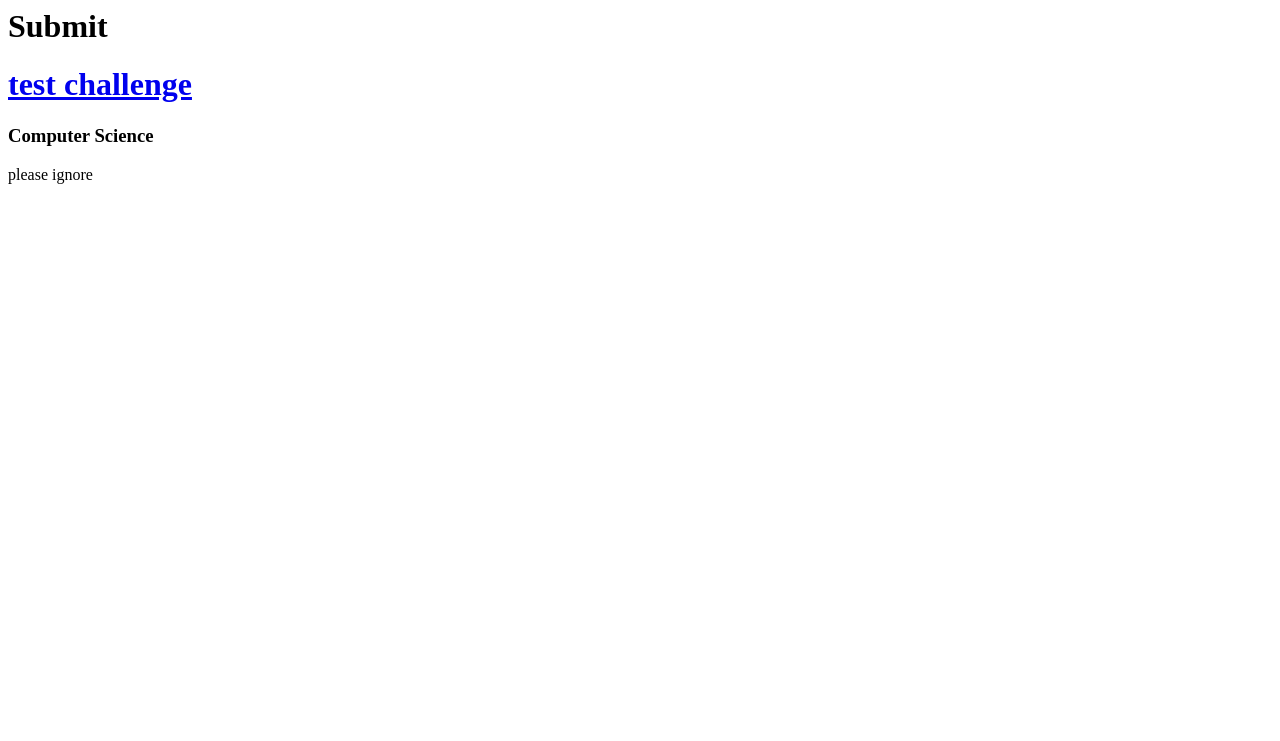
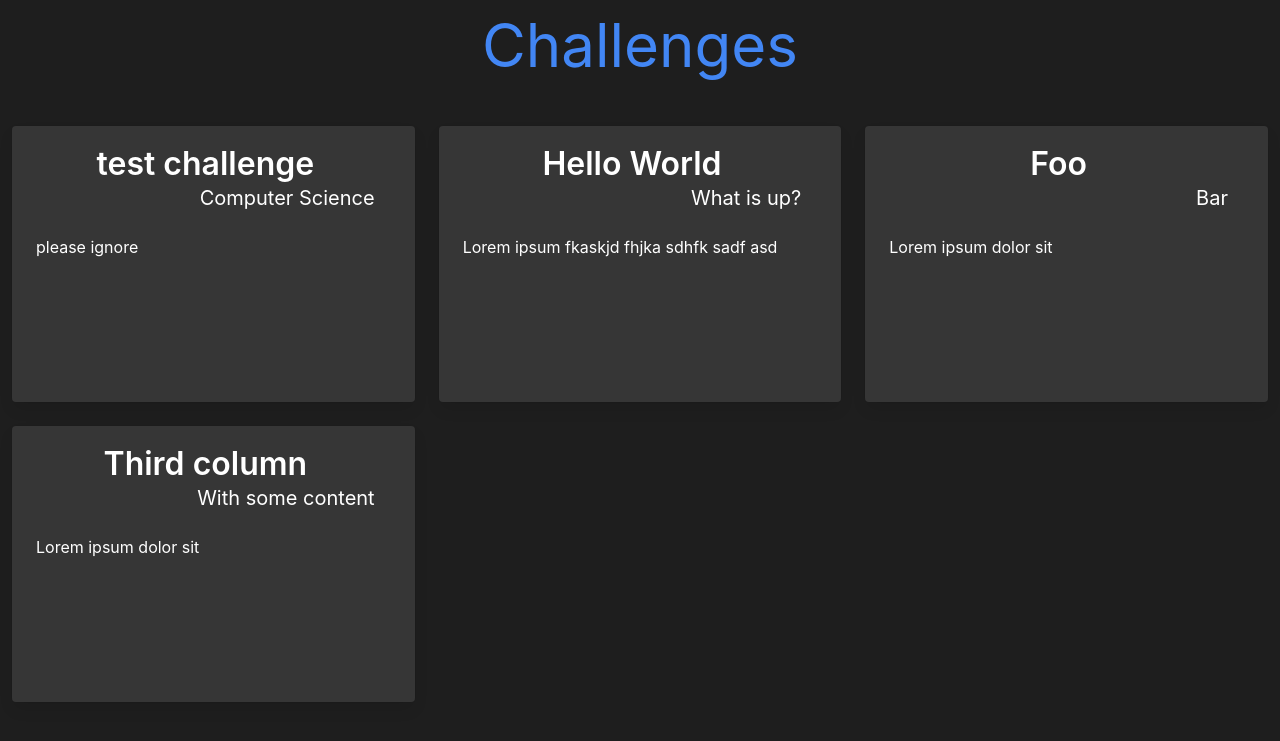
Before and after one commit to murtaza64/submit, a Django app: page / in a window 1280 px wide. Shown: the top 741 px of the page. Run offline with Django 3.2, Linux system fonts and the light colour scheme; data comes from the database, SQL or seed files in the repository; some libraries are stand-ins or nearby versions.

Commit message:
updated challenge_list.html

```diff
--- a/mysite/challenge/templates/challenge/challenge_list.html
+++ b/mysite/challenge/templates/challenge/challenge_list.html
@@ -1,8 +1,69 @@
+<html>
+<head>
+    <title>Challenges</title>
+    <!-- Required meta tags -->
+    <meta charset="utf-8">
+    <meta name="viewport" content="width=device-width, initial-scale=1, shrink-to-fit=no">
+
+    <!-- Bootstrap CSS & Optional JavaScript -->
+    <link rel="stylesheet" href="https://maxcdn.bootstrapcdn.com/bootstrap/4.0.0-beta/css/bootstrap.min.css" integrity="sha384-/Y6pD6FV/Vv2HJnA6t+vslU6fwYXjCFtcEpHbNJ0lyAFsXTsjBbfaDjzALeQsN6M" crossorigin="anonymous">
+    <script src="https://code.jquery.com/jquery-3.2.1.slim.min.js" integrity="sha384-KJ3o2DKtIkvYIK3UENzmM7KCkRr/rE9/Qpg6aAZGJwFDMVNA/GpGFF93hXpG5KkN" crossorigin="anonymous"></script>
+    <script src="https://cdnjs.cloudflare.com/ajax/libs/popper.js/1.11.0/umd/popper.min.js" integrity="sha384-b/U6ypiBEHpOf/4+1nzFpr53nxSS+GLCkfwBdFNTxtclqqenISfwAzpKaMNFNmj4" crossorigin="anonymous"></script>
+    <script src="https://maxcdn.bootstrapcdn.com/bootstrap/4.0.0-beta/js/bootstrap.min.js" integrity="sha384-h0AbiXch4ZDo7tp9hKZ4TsHbi047NrKGLO3SEJAg45jXxnGIfYzk4Si90RDIqNm1" crossorigin="anonymous"></script>
+
+    <!-- Bulma -->
+    <link rel="stylesheet" href="https://maxcdn.bootstrapcdn.com/font-awesome/4.7.0/css/font-awesome.min.css">
+    <link rel="stylesheet" href="https://cdnjs.cloudflare.com/ajax/libs/bulma/0.5.1/css/bulma.min.css">
+
+    <!-- Our own CSS -->
+    <link rel="stylesheet" href="/static/challenge_list.css" type="text/css">
+
+</head>
 <body>
-    <h1>Submit</h1>
-    {% for challenge in object_list %}
-        <h1><a href="/challenge/{{challenge.id}}">{{challenge.title}}</a></h1>
-        <h3>{{challenge.subject}}</h3>
-        <p>{{challenge.body}}</p>
-    {% endfor %}
+    <div class="ptitle">Challenges</div>
+    </br>
+
+    {%for challenge in object_list%}
+    <a href="/challenge/{{challenge.id}}">
+    <div class="tile is-parent is-4 tileX">
+        <!-- color options: http://bulma.io/documentation/elements/button/ -->
+        <article class="tile is-child box notification is-dark">
+                <p class="title">{{challenge.title}}</p>
+                <p class="subtitle">{{challenge.subject}}</p>
+            <div class="content">
+                <p>{{challenge.body}}</p>
+            </div>
+        </article>
+    </div>
+    </a>
+    {%endfor%}
+
+    <div class="tile is-parent is-4 tileX">
+            <article class="tile is-child box notification is-dark">
+        <p class="title">Hello World</p>
+        <p class="subtitle">What is up?</p>
+        <div class="content">
+        <p>Lorem ipsum fkaskjd fhjka sdhfk  sadf asd</p>
+        </div>
+        </article>
+    </div>
+    <div class="tile is-parent is-4 tileX">
+            <article class="tile is-child box notification is-dark">
+        <p class="title">Foo</p>
+        <p class="subtitle">Bar</p>
+        <div class="content">
+        <p>Lorem ipsum dolor sit </p>
+        </div>
+        </article>
+    </div>
+    <div class="tile is-parent is-4 tileX">
+            <article class="tile is-child box notification is-dark">
+        <p class="title">Third column</p>
+        <p class="subtitle">With some content</p>
+        <div class="content">
+            <p>Lorem ipsum dolor sit </p>
+        </div>
+        </article>
+    </div>
 </body>
+</html>
```
